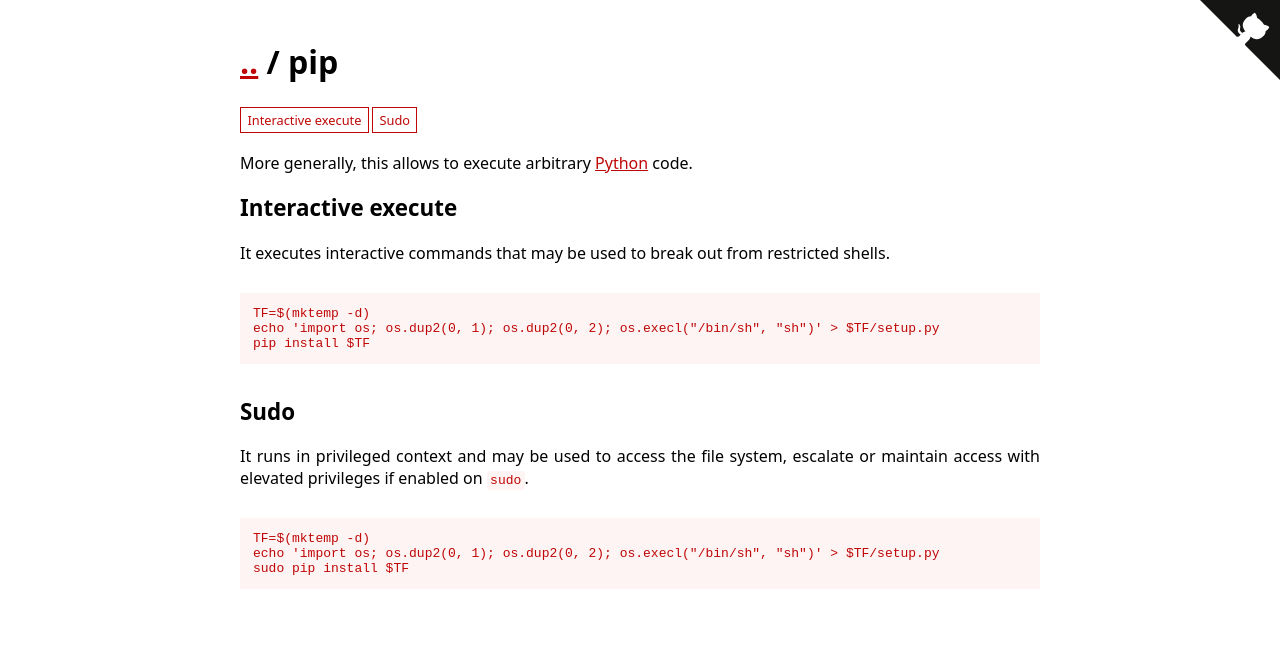
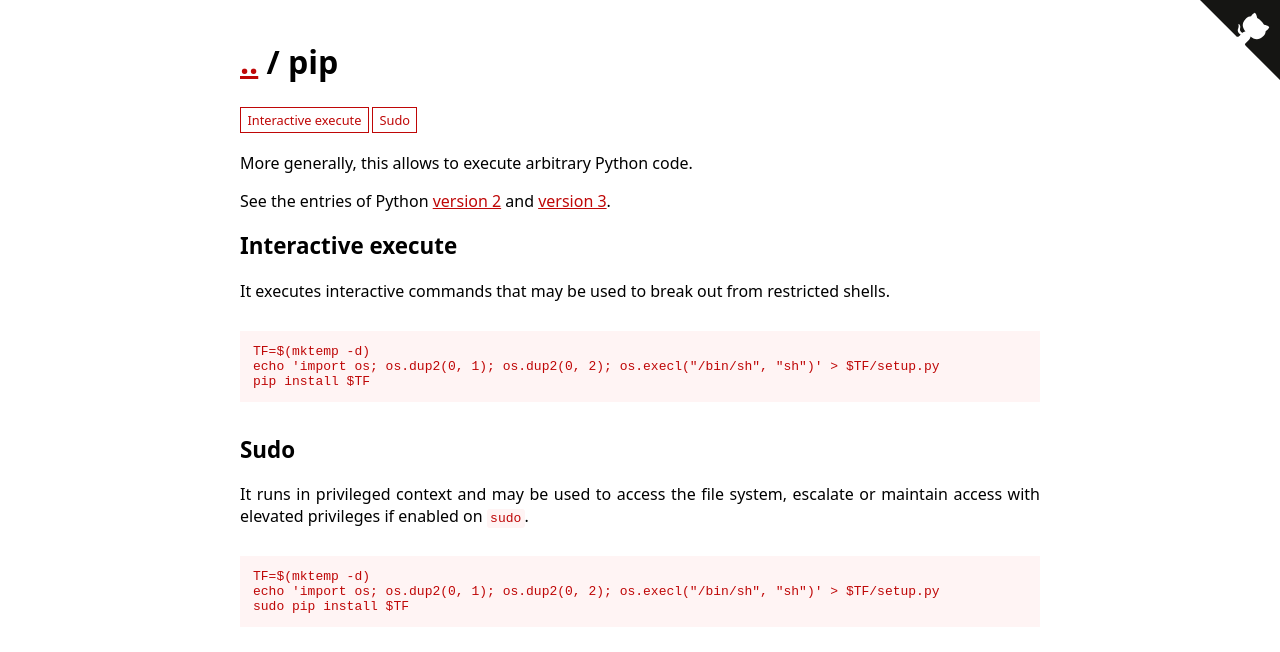
Before and after one commit to GTFOBins/GTFOBins.github.io, a Jekyll site: the page built from _gtfobins/pip.md, in a window 1280 px wide. Shown: the top 652 px of the page. Built offline with Jekyll 4.4.1, drawn with Linux system fonts in a browser that asks for light colours.

Commit message:
Fix Python link in pip

```diff
--- a/_gtfobins/pip.md
+++ b/_gtfobins/pip.md
@@ -1,5 +1,8 @@
 ---
-description: More generally, this allows to execute arbitrary [Python](/gtfobins/python/) code.
+description: |
+  More generally, this allows to execute arbitrary Python code.
+
+  See the entries of Python [version 2](/gtfobins/python2/) and [version 3](/gtfobins/python3/).
 functions:
   execute-interactive:
     - code: |
```
